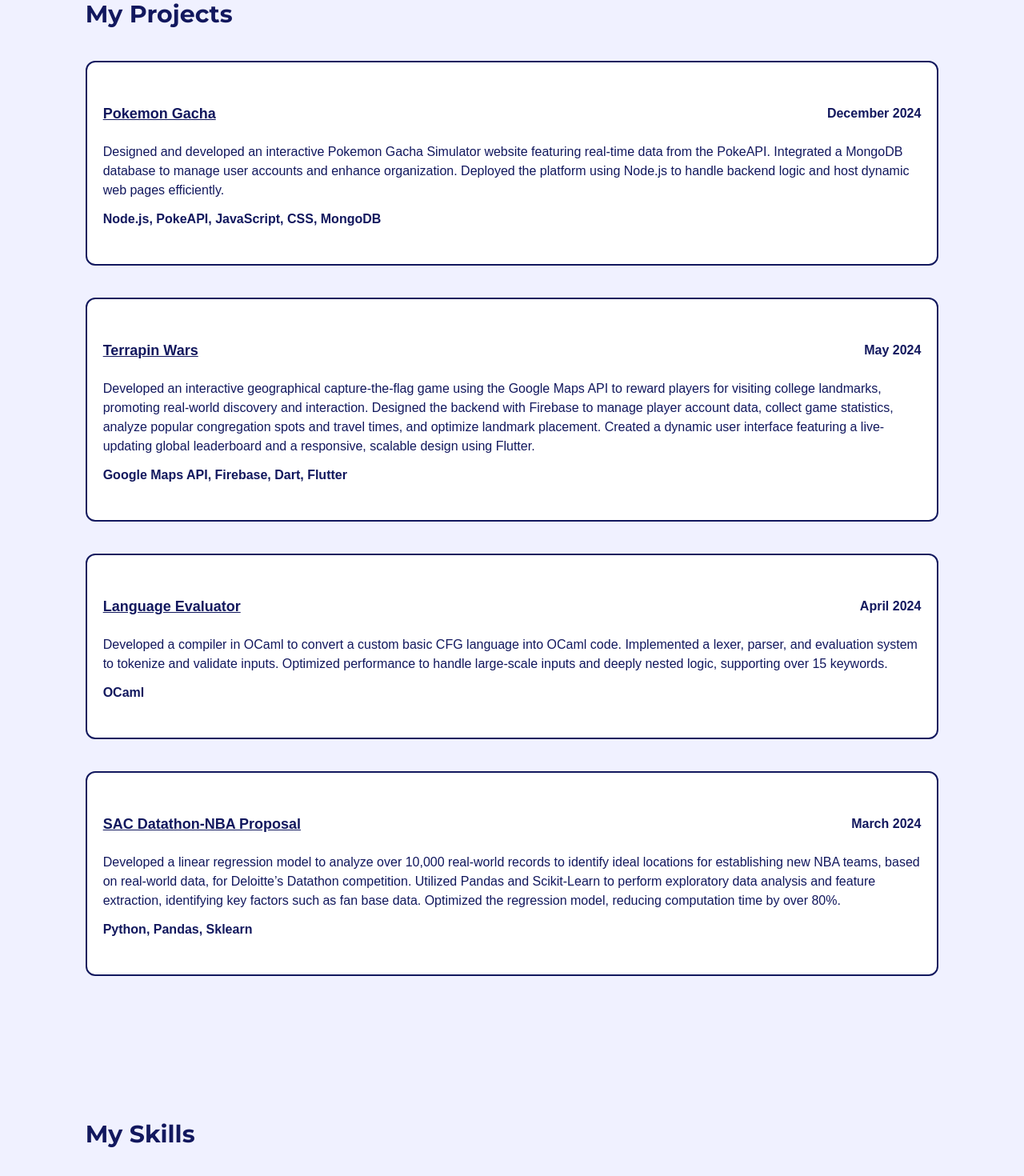
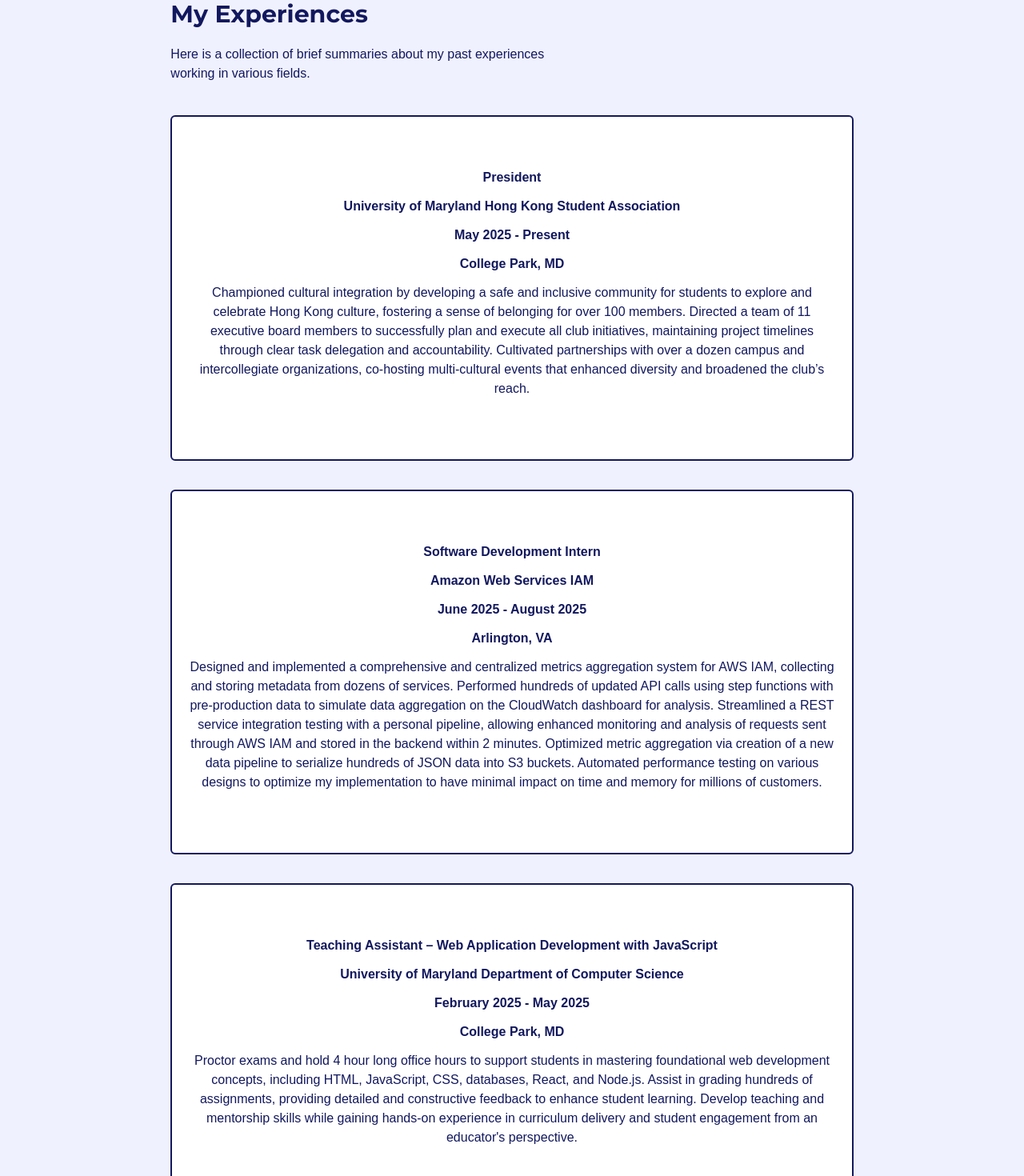
Before and after one commit to Renso0425/personal-website, a React (Vite) app: page / in a window 1280 px wide. Shown: the part 900-2370 px from the top of the page at 80% size. Built offline with nearby package versions, Linux system fonts and the light colour scheme.

Commit message:
Updated changes for full time after adding amazon

```diff
--- a/src/App.tsx
+++ b/src/App.tsx
@@ -31,9 +31,9 @@
         setSelectedPage={setSelectedPage}
       />
       <About setSelectedPage={setSelectedPage} />
+      <Experiences setSelectedPage={setSelectedPage} />
       <Projects setSelectedPage={setSelectedPage} />
       <Skills setSelectedPage={setSelectedPage} />
-      <Experiences setSelectedPage={setSelectedPage} />
       <Contact setSelectedPage={setSelectedPage} />
     </div>
   );
--- a/src/scenes/experiences/Experience.tsx
+++ b/src/scenes/experiences/Experience.tsx
@@ -1,23 +1,28 @@
 import { motion } from 'framer-motion';
-
-const childVariant = {
-    hidden: { opacity: 0, scale: 0.9},
-    visible: { opacity: 1, scale: 1},
-}
 
 type Props = {
     title: string;
     time: string;
+    company: string;
     place: string;
+    direction: number;
     description: string;
 };
 
-const Experience = ({title, time, place, description}: Props) => {
+const Experience = ({title, time, company, place, direction, description}: Props) => {
   return (
     <motion.div
-        variants={childVariant}
+        variants={{
+          hidden: { opacity: 0, x: direction },
+          visible: { opacity: 1, x:0 },
+        }}
+        initial="hidden"
+        whileInView="visible"
+        viewport={{ once: false, amount: 0.5}}
+        transition={{  duration: 1 }}
         className="mt-9 rounded-md border-2 bg-white border-gray-100 px-5 py-16 text-center">
         <h3 className="font-bold">{title}</h3>
+        <h4 className="my-3 font-bold">{company}</h4>
         <h4 className="my-3 font-bold">{time}</h4>
         <h4 className="my-3 font-bold">{place}</h4>
         <h4 className="my-3">{description}</h4>
--- a/src/scenes/experiences/index.tsx
+++ b/src/scenes/experiences/index.tsx
@@ -6,31 +6,47 @@
 // Must identify objects and their types
 const experiences: Array<ExperienceType> = [
     {
+        title: "President",
+        company: "University of Maryland Hong Kong Student Association",
+        time: "May 2025 - Present",
+        place: "College Park, MD",
+        direction: 50,
+        description: "Championed cultural integration by developing a safe and inclusive community for students to explore and celebrate Hong Kong culture, fostering a sense of belonging for over 100 members. Directed a team of 11 executive board members to successfully plan and execute all club initiatives, maintaining project timelines through clear task delegation and accountability. Cultivated partnerships with over a dozen campus and intercollegiate organizations, co-hosting multi-cultural events that enhanced diversity and broadened the club’s reach."
+    },
+    {
+        title: "Software Development Intern",
+        company: "Amazon Web Services IAM",
+        time: "June 2025 - August 2025",
+        place: "Arlington, VA",
+        direction: -50,
+        description: "Designed and implemented a comprehensive and centralized metrics aggregation system for AWS IAM, collecting and storing metadata from dozens of services. Performed hundreds of updated API calls using step functions with pre-production data to simulate data aggregation on the CloudWatch dashboard for analysis. Streamlined a REST service integration testing with a personal pipeline, allowing enhanced monitoring and analysis of requests sent through AWS IAM and stored in the backend within 2 minutes. Optimized metric aggregation via creation of a new data pipeline to serialize hundreds of JSON data into S3 buckets. Automated performance testing on various designs to optimize my implementation to have minimal impact on time and memory for millions of customers."
+    },
+    {
+        title: "Teaching Assistant – Web Application Development with JavaScript",
+        company: "University of Maryland Department of Computer Science",
+        time: "February 2025 - May 2025",
+        place: "College Park, MD",
+        direction: 50,
+        description: "Proctor exams and hold 4 hour long office hours to support students in mastering foundational web development concepts, including HTML, JavaScript, CSS, databases, React, and Node.js. Assist in grading hundreds of assignments, providing detailed and constructive feedback to enhance student learning. Develop teaching and mentorship skills while gaining hands-on experience in curriculum delivery and student engagement from an educator's perspective."
+    },
+    {
         title: "Historian",
-        time: "May 2024 - Present",
+        company: "UMCP Chinese Student Association",
+        time: "May 2024 - April 2025",
         place: "College Park, MD",
-        description: "Developed and maintained a website using HTML and CSS to promote the organization's activities. Captured, edited, and curated photos and videos to advertise the organization's events. Collaborated with like-minded individuals to plan and celebrate Chinese culture."
+        direction: -50,
+        description: "Developed and maintained a website using HTML and CSS to promote the organization's activities. Captured, edited, and curated hundreds of photos and videos to advertise the organization's events. Collaborated with dozens of like-minded individuals to plan and celebrate Chinese culture."
     },
     {
         title: "Community Assistant",
+        company: "University of Maryland Reslife",
         time: "August 2022 - Present ",
         place: "College Park, MD",
+        direction: 50,
         description: "Collected, organized, and distributed packages and keys for student residents. Maintained a positive representation of the university. Provided assistance to students, residential life staff, parents, and package carriers. Acted as a reliable liaison between 300 residents and the school's residential department."
-    },
-    {
-        title: "Waiter",
-        time: "June 2022 - August 2022",
-        place: "Warner Robins, GA",
-        description: "Received and processed customer orders for both in-person dining and delivery. Greeted and seated dine-in customers, ensuring they were satisfied with their experience. Maintained organization by efficiently assigning tables to waitstaff."
     },
 ];
 
-const container = {
-    hidden: {},
-    visible: {
-        transition: { staggeredChildren: 0.2 }
-    }
-}
 
 type Props = {
     // void means it doesn't return anything
@@ -41,7 +57,7 @@
     return (
     <section id="experiences" className="bg-background-100 mx-auto min-h-full py-20">
         <motion.div
-            className="mx-auto w-5/6 items-center"
+            className="mx-auto w-4/6 items-center"
             onViewportEnter={() => setSelectedPage(SelectedPage.Experiences)}
         >
             {/* HEADER */}
@@ -50,8 +66,8 @@
                 initial="hidden"
                 whileInView="visible"
                 /* once means it only transitions once, amount is how much of the dive needs to be seen to be triggered*/
-                viewport={{ once: true, amount: 0.3 }}
-                transition={{  duration: 1 }}
+                viewport={{ once: true, amount: 0.5 }}
+                transition={{  duration: 2 }}
                 variants={{
                     hidden: { opacity: 0, x:-50 },
                     visible: { opacity: 1, x:0 },
@@ -65,18 +81,16 @@
             {/* Experiences */}
             {/*md means when it goes to a bigger screen*/}
             <motion.div
-                className="mt-5 items-center justify-between gap-8 md:grid md:grid-cols-3"
-                initial="hidden"
-                whileInView="visible"
-                viewport={{ once: false, amount: 0.5}}
-                variants={container}
+                className="mt-10 items-center justify-between gap-10 "
             >
                 {experiences.map((exp: ExperienceType) => (
                     <Experience
                         key={exp.title}
                         title={exp.title}
+                        company={exp.company}
                         time={exp.time}
                         place={exp.place}
+                        direction={exp.direction}
                         description={exp.description}
                     />
                 ))}
--- a/src/scenes/navbar/index.tsx
+++ b/src/scenes/navbar/index.tsx
@@ -32,17 +32,17 @@
                                     setSelectedPage={setSelectedPage}
                                 />
                                 <Link
+                                    page="Experiences"
+                                    selectedPage={selectedPage}
+                                    setSelectedPage={setSelectedPage}
+                                />
+                                <Link
                                     page="Projects"
                                     selectedPage={selectedPage}
                                     setSelectedPage={setSelectedPage}
                                 />
                                 <Link
                                     page="Skills"
-                                    selectedPage={selectedPage}
-                                    setSelectedPage={setSelectedPage}
-                                />
-                                <Link
-                                    page="Experiences"
                                     selectedPage={selectedPage}
                                     setSelectedPage={setSelectedPage}
                                 />
@@ -84,17 +84,17 @@
                         setSelectedPage={setSelectedPage}
                     />
                     <Link
+                        page="Experiences"
+                        selectedPage={selectedPage}
+                        setSelectedPage={setSelectedPage}
+                    />
+                    <Link
                         page="Projects"
                         selectedPage={selectedPage}
                         setSelectedPage={setSelectedPage}
                     />
                     <Link
                         page="Skills"
-                        selectedPage={selectedPage}
-                        setSelectedPage={setSelectedPage}
-                    />
-                    <Link
-                        page="Experiences"
                         selectedPage={selectedPage}
                         setSelectedPage={setSelectedPage}
                     />
--- a/src/scenes/projects/index.tsx
+++ b/src/scenes/projects/index.tsx
@@ -6,28 +6,28 @@
 // Must identify objects and their types
 const projects: Array<ProjectType> = [
     {
-        title: "Pokemon Gacha",
+        title: "Stranded",
+        time: "April 2025",
+        description: "Architected and developed a comprehensive suite of 30+ C# scripts for a Unity-based first-person puzzle game, implementing core features such as first-person movement, engaging storyline, and context-sensitive object interactions.Designed and implemented a dynamic procedural system that adjusts 4 distinct difficulty settings, procedural world generation, and enemy AI, creating a scalable and challenging experience. Developed a comprehensive user-facing system featuring 3 distinct menus and over 7 interactive HUD elements, leveraging a modular UI architecture for inventory and quest tracking to enhance player usability and streamline game progression.",
+        skills: "C#, Unity Game Engine, Unity UI",
+        direction: 50,
+        link: "https://github.com/ocalalex/CMSC425-Island-Game",
+    },
+    {
+        title: "Pokémon Gacha",
         time: "December 2024",
-        description: "Designed and developed an interactive Pokemon Gacha Simulator website featuring real-time data from the PokeAPI. Integrated a MongoDB database to manage user accounts and enhance organization. Deployed the platform using Node.js to handle backend logic and host dynamic web pages efficiently.",
-        skills: "Node.js, PokeAPI, JavaScript, CSS, MongoDB",
+        description: "Developed a full-stack web application, a Pokémon Gacha Simulator, utilizing Node.js and Express.js to manage server-side logic and EJS for dynamic templating. Implemented a user authentication and data persistence system using MongoDB to handle user accounts, securely storing login credentials and a list of collected Pokémon, increasing data retrieval efficiency by 90% compared to a non-indexed database. Integrated PokéAPI to dynamically fetch and display Pokémon data, improving performance by caching frequently accessed data and reducing API calls by 70%",
+        skills: "Node.js, PokéAPI, JavaScript, CSS, MongoDB",
         direction: -50,
         link: "https://pokemongacha-10kj.onrender.com/",
     },
     {
         title: "Terrapin Wars",
         time: "May 2024",
-        description: "Developed an interactive geographical capture-the-flag game using the Google Maps API to reward players for visiting college landmarks, promoting real-world discovery and interaction. Designed the backend with Firebase to manage player account data, collect game statistics, analyze popular congregation spots and travel times, and optimize landmark placement. Created a dynamic user interface featuring a live-updating global leaderboard and a responsive, scalable design using Flutter.",
+        description: "Developed a Flutter mobile application for a location-based game, 'Terrapin Wars', integrating Google Maps API to display key locations and the user's current position. Implemented Firebase Authentication to enable user registration and login with robust error handling for weak passwords, existing accounts, and invalid email formats. Utilized Firebase Realtime Database to manage game data, including user accounts, captured points, and location tracking, improving data synchronization across devices by 40% by optimizing data structure and listeners.",
         skills: "Google Maps API, Firebase, Dart, Flutter",
         direction: 50,
         link: "https://github.com/echang505/TerrapinWars",
-    },
-    {
-        title: "Language Evaluator",
-        time: "April 2024",
-        description: "Developed a compiler in OCaml to convert a custom basic CFG language into OCaml code. Implemented a lexer, parser, and evaluation system to tokenize and validate inputs. Optimized performance to handle large-scale inputs and deeply nested logic, supporting over 15 keywords.",
-        skills: "OCaml",
-        direction: -50,
-        link: "https://github.com/Renso0425/Language-Evaluation",
     },
     {
         title: "SAC Datathon-NBA Proposal",
--- a/src/shared/types.ts
+++ b/src/shared/types.ts
@@ -9,7 +9,9 @@
 export interface ExperienceType {
   title: string;
   time: string;
+  company: string;
   place: string;
+  direction: number;
   description: string;
 }
 
```
Also changed, not shown: src/scenes/about/index.tsx (+6 -1 lines), 1 other file (tests, documents, lock files or other folders).
